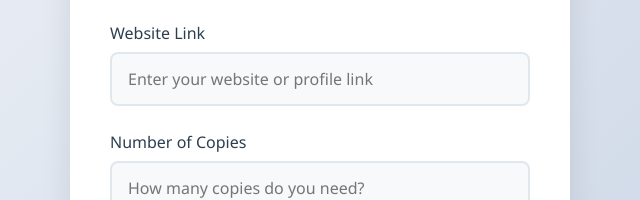
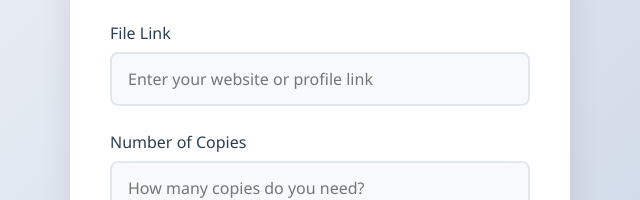
Before and after one commit to Ericson188/youth, a plain HTML site: page index.html in a window 1280 px wide. Shown: the part 281-481 px from the top of the page, 320-960 px from the left. Drawn offline with Linux system fonts and the light colour scheme.

Commit message:
Update index.html

```diff
--- a/index.html
+++ b/index.html
@@ -20,7 +20,7 @@
       </div>
 
       <div class="form-group">
-        <label for="link">Website Link</label>
+        <label for="link">File Link</label>
         <input type="text" id="link" placeholder="Enter your website or profile link">
       </div>
 
```
